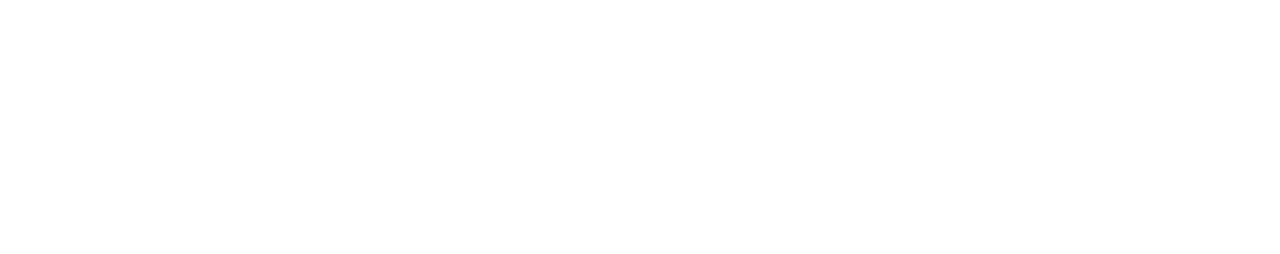
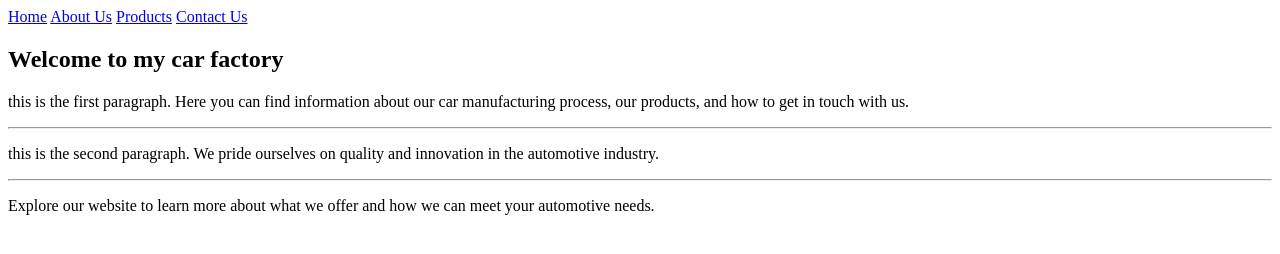
Before and after one commit to A7MEDRAGAB82/CarFactory, a plain HTML site: page index.html in a window 1280 px wide. Drawn offline with Linux system fonts and the light colour scheme.

Commit message:
Add welcome article with paragraphs and sparator

```diff
--- a/index.html
+++ b/index.html
@@ -1,5 +1,5 @@
-<!DOCTYPE html>
-<html lang="en">
+  <!DOCTYPE html>
+  <html lang="en">
   <head>
         <meta charset="UTF-8">
         <meta name="description" content="this is a car factory website">
@@ -7,7 +7,32 @@
   </head>
   <body>
 
-<!-- Content for Home page will go here -->
+    <header>
+      <nav>
+        <a href="index.html">Home</a>
+        <a href="about.html">About Us</a>
+        <a href="products.html">Products</a>
+        <a href="contact.html">Contact Us</a>
+      </nav>
+    </header>
+
+    <article>
+          <h1>Welcome to my car factory</h1>
+
+          <p>
+          this is the first paragraph. Here you can find information about our car manufacturing process, our products, and how to get in touch with us.
+          </p>
+          <hr>
+          <p>
+          this is the second paragraph. We pride ourselves on quality and innovation in the automotive industry.
+          </p>
+          <hr>
+          <p>
+          Explore our website to learn more about what we offer and how we can meet your automotive needs.
+          </p>
+
+      </article>
+
 
   </body>
-</html>
+  </html>
```
